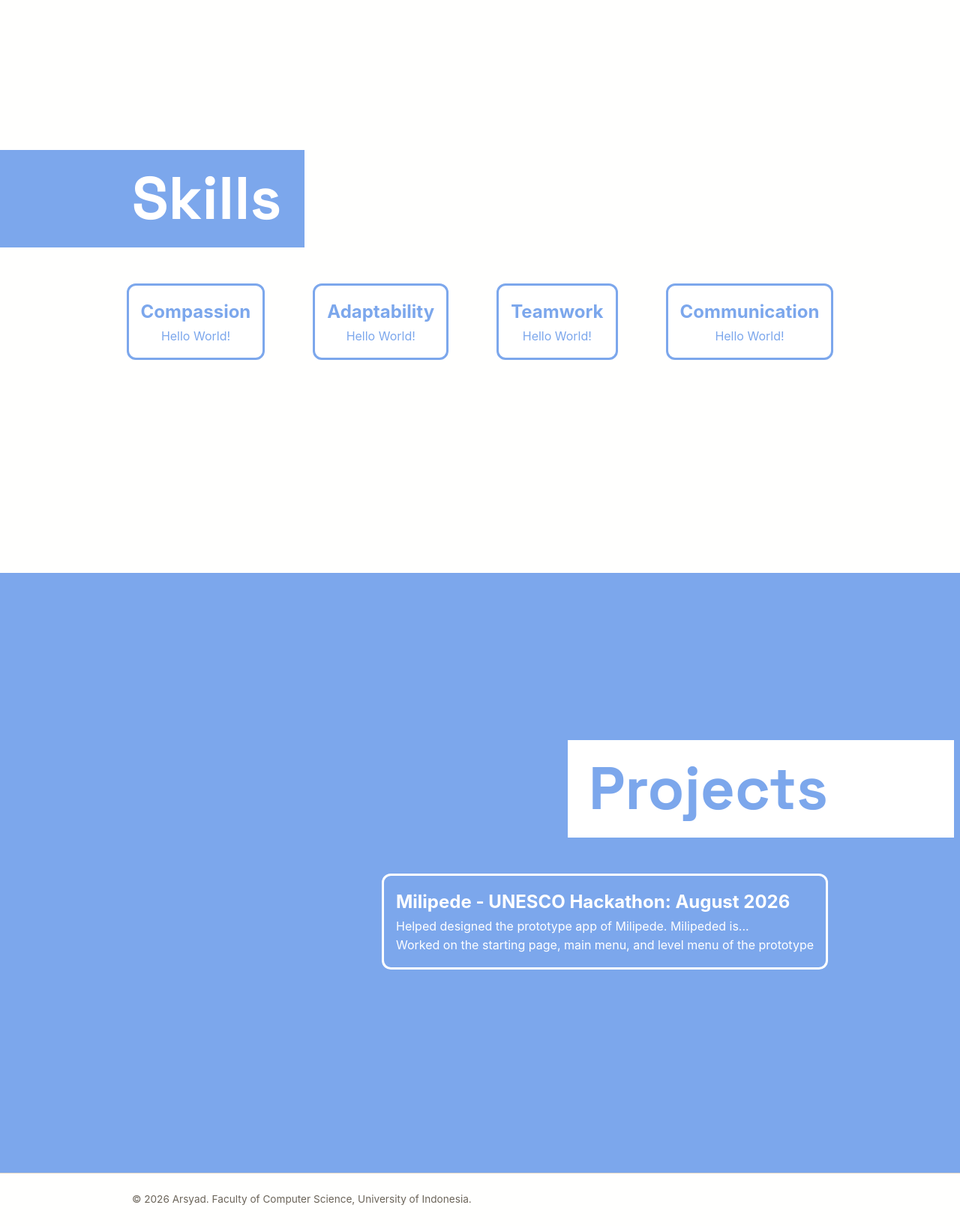
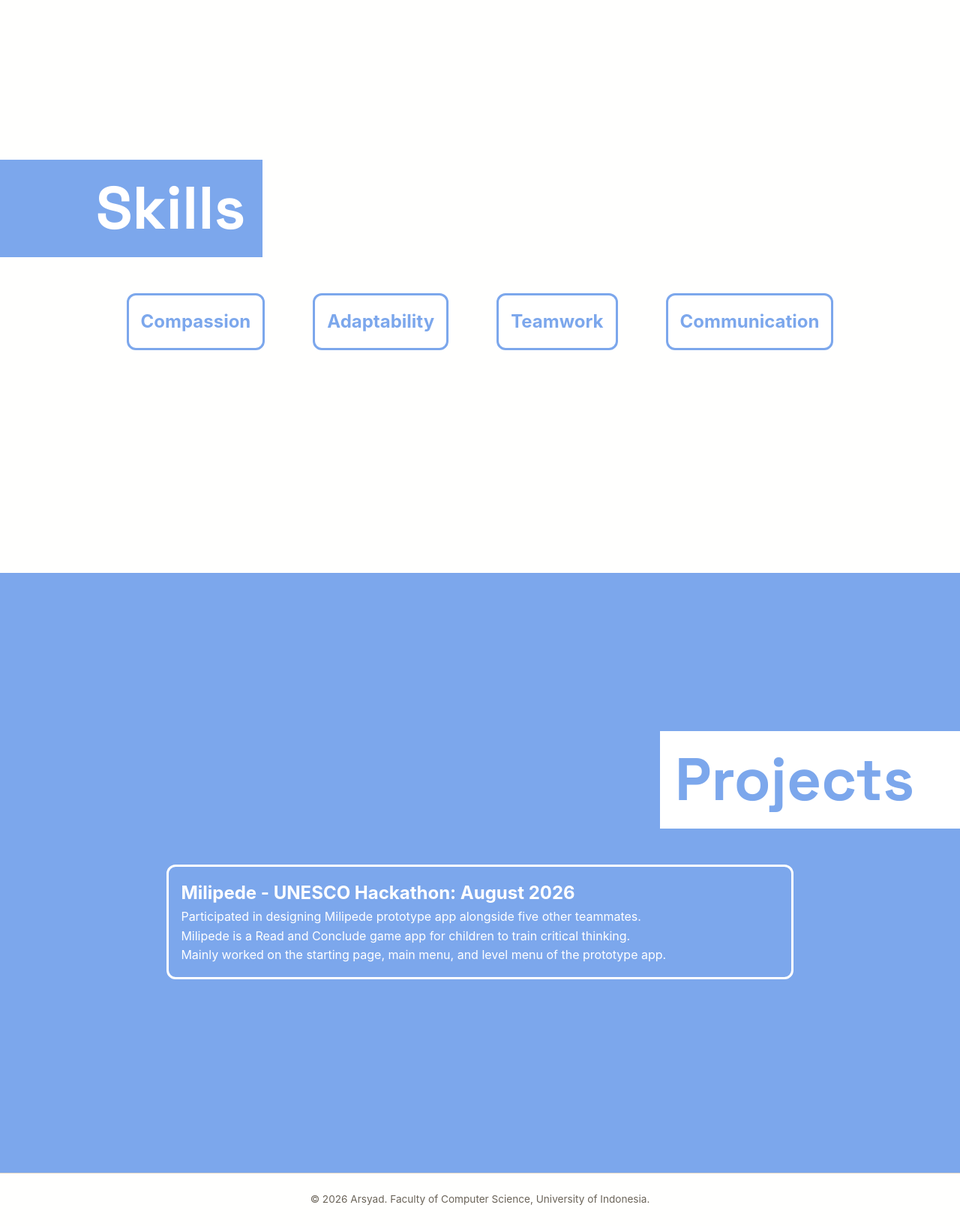
Before and after one commit to M-Arsyad52/myportofolio, a Django app: page / in a window 1280 px wide. Shown: the part 1758-3393 px from the top of the page at 75% size. Run offline with Django 5.2, Linux system fonts and the light colour scheme.

Commit message:
Add Finishing Changes to the Overall Code Add changes to fully apply the responsive conpcept so that the contents are viewable when the browser is minimized.
Reported by: M. Arsyad Avmeilputra

```diff
--- a/static/css/style.css
+++ b/static/css/style.css
@@ -211,7 +211,6 @@ nav a:hover {
     width: 100%;
     min-height: 100vh;
     align-content: center;
-
 }
 
 .skills-group {
@@ -222,19 +221,22 @@ nav a:hover {
 .skills-title-group{
     display: flex;
     align-content: center;
+    justify-content: left;
 }
 
 .skills-title-background {
     position: relative;
+    display: flex;
     background-color: var(--sky);
-    left: -200px;
-    width: 430px;
+    width: 350px;
     height: 130px;
     z-index: 0;
 }
 
 .skills-title {
     position: absolute;
+    padding-left: 8rem;
+    width: 100%;
     font-size: 5rem;
     z-index: 1;
     color: white;
@@ -267,25 +269,26 @@ nav a:hover {
 #projects {
     width: 100%;
     min-height: 100vh;
+    background-color: var(--sky);
     align-content: center;
-    background-color: var(--sky);
 }
 
 .projects-group {
     display: block;
+
 }
 
 .projects-title-group {
     display: flex;
     align-content: center;
     justify-content: right;
+    right: 0;
 }
 
 .projects-title-background {
     position: relative;
     background-color: white;
-    right: -168px;
-    width: 515px;
+    width: 400px;
     height: 130px;
     z-index: 0;
 }
@@ -293,30 +296,34 @@ nav a:hover {
 .projects-title {
     position: absolute;
     font-size: 5rem;
+    padding-right: 3.8rem;
     z-index: 1;
     color: var(--sky);
 }
 
 .projects-list {
     display: flex;
-    justify-content: right;
+    justify-content: center;
+    width: 100%;
     padding: 3rem 0;
 }
 
 .projects-contents {
+    width: 90%;
     padding: 1rem;
     color: white;
     border: 3px solid white;
     border-radius: 12px;
-    transition: transform 0.4s ease;
+    transition: transform 0.2s ease;
 }
 
 .projects-contents:hover {
-    transform: scale(1.2)
+    transform: scale(1.1)
 }
 
 /*FOOTERr*/
 .site-footer {
+    text-align: center;
     padding: 1.5rem;
     color: var(--text-muted);
     font-size: 0.85rem;
--- a/templates/index.html
+++ b/templates/index.html
@@ -74,43 +74,44 @@
         </section>
 
         <section id="skills">
-            <div class="container skills-group">
             <div class="skills-title-group">
                 <div class="skills-title-background"></div>
                 <h1 class="skills-title">Skills</h1>
             </div>
+            <div class="container skills-group">
                 <div class="skills-list">
                     <div class="skills-content">
                         <h2>Compassion</h2>
-                        <p>Hello World!</p>
+                        <p></p>
                     </div>
                     <div class="skills-content">
                         <h2>Adaptability</h2>
-                        <p>Hello World!</p>
+                        <p></p>
                     </div>
                     <div class="skills-content">
                         <h2>Teamwork</h2>
-                        <p>Hello World!</p>
+                        <p></p>
                     </div>
                     <div class="skills-content">
                         <h2>Communication</h2>
-                        <p>Hello World!</p>
+                        <p></p>
                     </div>
                 </div>
             </div>
         </section>
 
         <section id="projects">
-            <div class="container projects-group">
             <div class="projects-title-group">
                 <div class="projects-title-background"></div>
                 <h1 class="projects-title">Projects</h1>
             </div>
+            <div class="container projects-group">
                 <div class="projects-list">
                     <div class="projects-contents">
                         <h2>Milipede - UNESCO Hackathon: August 2026</h2>
-                        <p>Helped designed the prototype app of Milipede. Milipeded is... <br>
-                            Worked on the starting page, main menu, and level menu of the prototype</p>
+                        <p>Participated in designing Milipede prototype app alongside five other teammates. <br>
+                            Milipede is a Read and Conclude game app for children to train critical thinking. <br>
+                            Mainly worked on the starting page, main menu, and level menu of the prototype app.</p>
                     </div>
                 </div>
             </div>
```
Also changed, not shown: README.md. Lines whose indentation alone changed are shown as unchanged.
